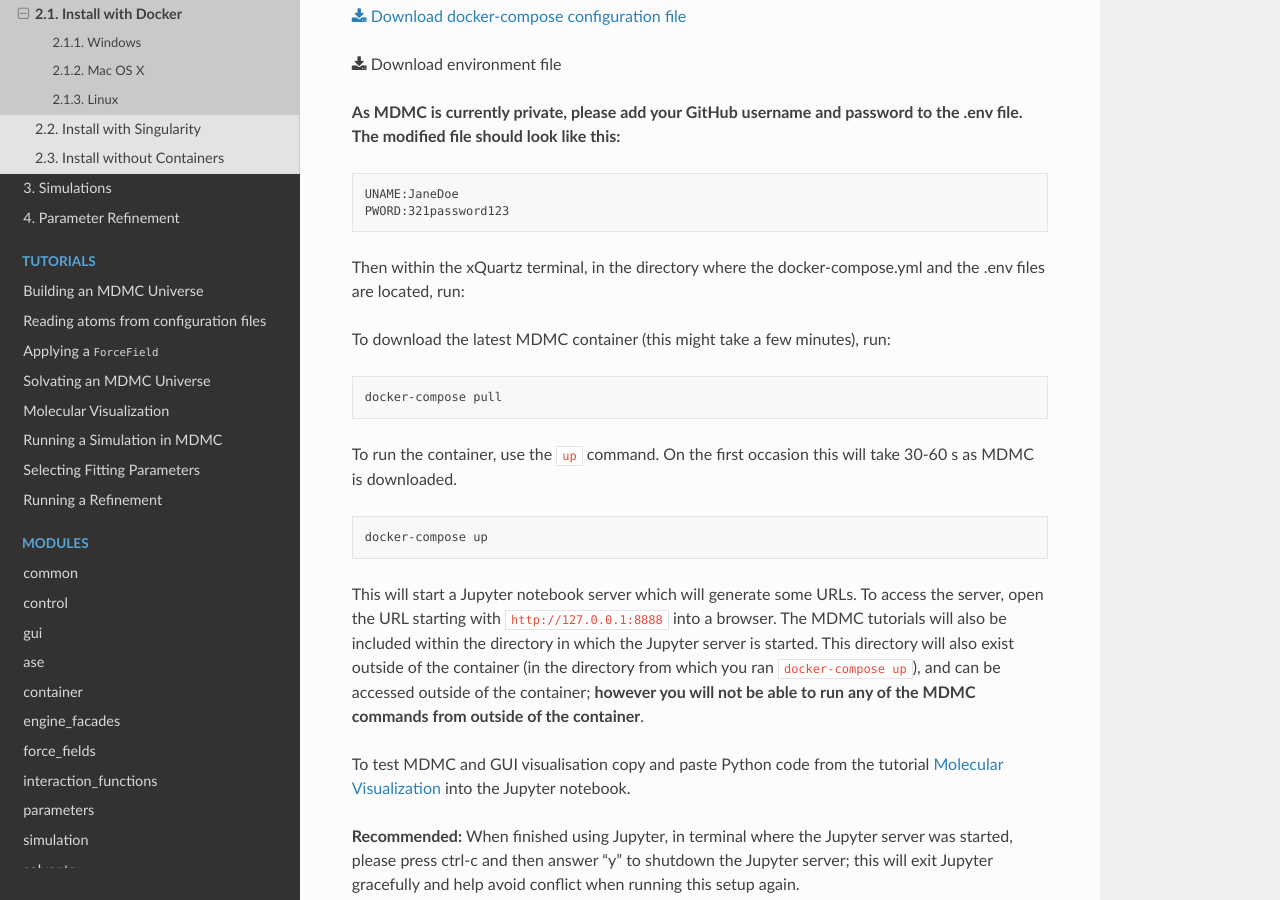
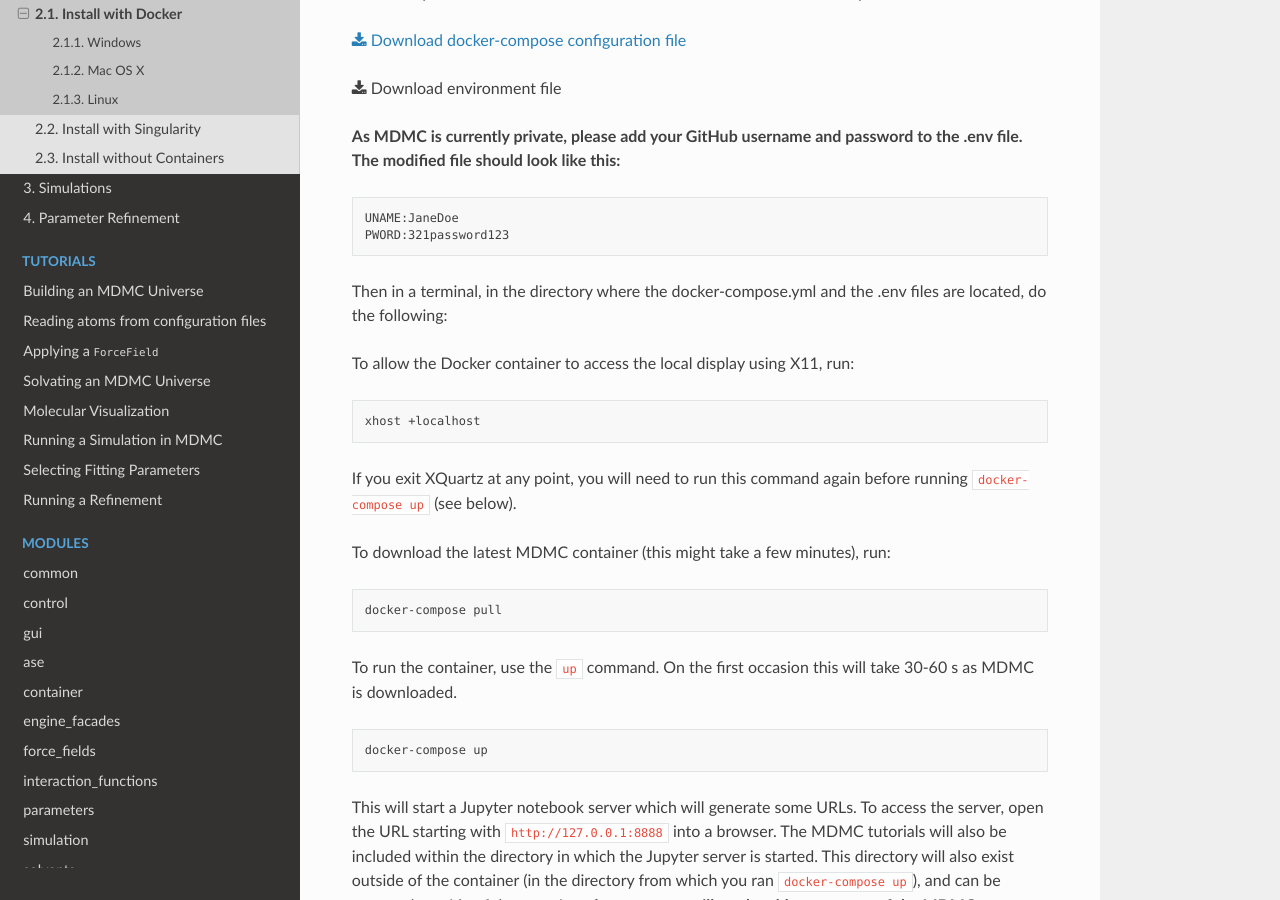
Before and after one commit to ISISNeutronMuon/MDMC, a Sphinx documentation site: the page built from doc/pages/installation/docker.rst, in a window 1280 px wide and 900 px high, scrolled down 2141 px. Built offline with Sphinx 7.4.7 and the Read the Docs theme 2.0.0, drawn with Linux system fonts in a browser that asks for light colours; some of the changed text lies outside the part shown.

Commit message:
Added xhost instruction for OSX installation

```diff
--- a/doc/pages/installation/docker.rst
+++ b/doc/pages/installation/docker.rst
@@ -34,8 +34,8 @@
 
 .. include:: docker/docker-compose-env-osx-windows.rst
 
-In the directory where the docker-compose.yml and the .env files are located,
-run:
+At the command line, in the directory where the docker-compose.yml and the .env
+files are located, do the following:
 
 .. include:: docker/docker-compose-run.rst
 
@@ -52,8 +52,17 @@
 
 .. include:: docker/docker-compose-env-osx-windows.rst
 
-Then within the xQuartz terminal, in the directory where the docker-compose.yml
-and the .env files are located, run:
+Then in a terminal, in the directory where the docker-compose.yml and the .env
+files are located, do the following:
+
+To allow the Docker container to access the local display using X11, run:
+
+.. code-block:: bash
+
+  xhost +localhost
+
+If you exit XQuartz at any point, you will need to run this command again before
+running :code:`docker-compose up` (see below).
 
 .. include:: docker/docker-compose-run.rst
 
@@ -77,7 +86,7 @@
 
 .. include:: docker/docker-compose-env-linux.rst
 
-Then within the a terminal, in the directory where the docker-compose.yml
-and the .env files are located, run:
+Then in a terminal, in the directory where the docker-compose.yml and the .env
+files are located, do the following:
 
 .. include:: docker/docker-compose-run.rst
```
